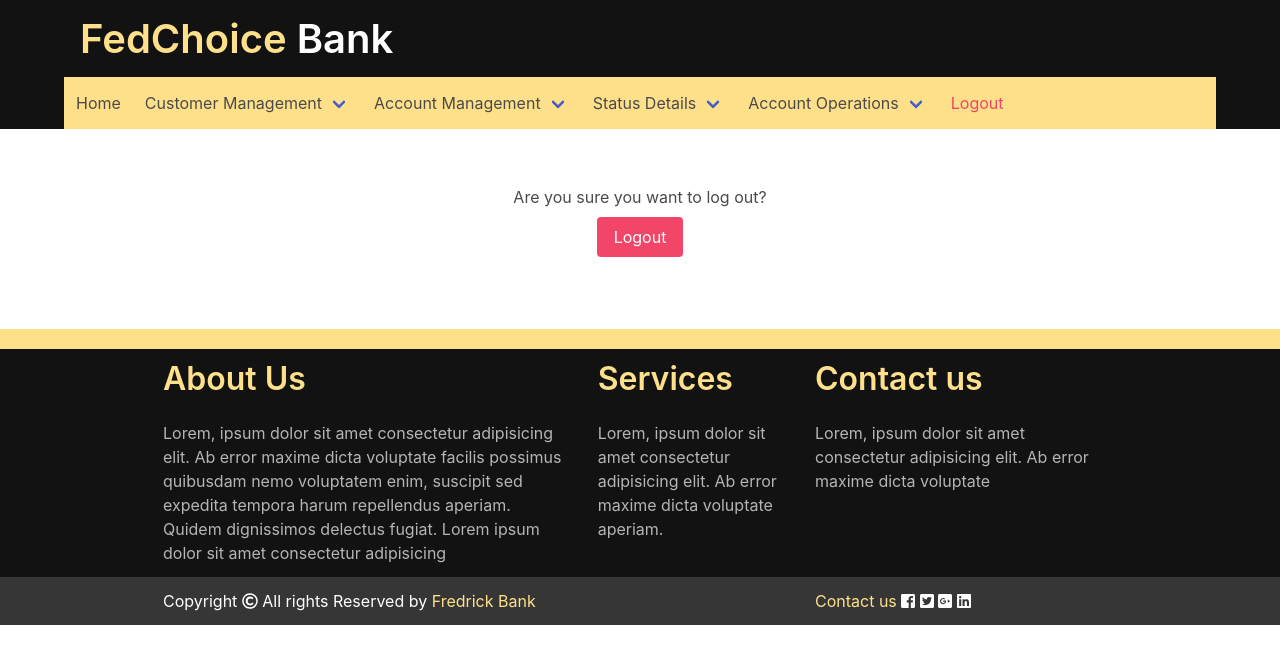
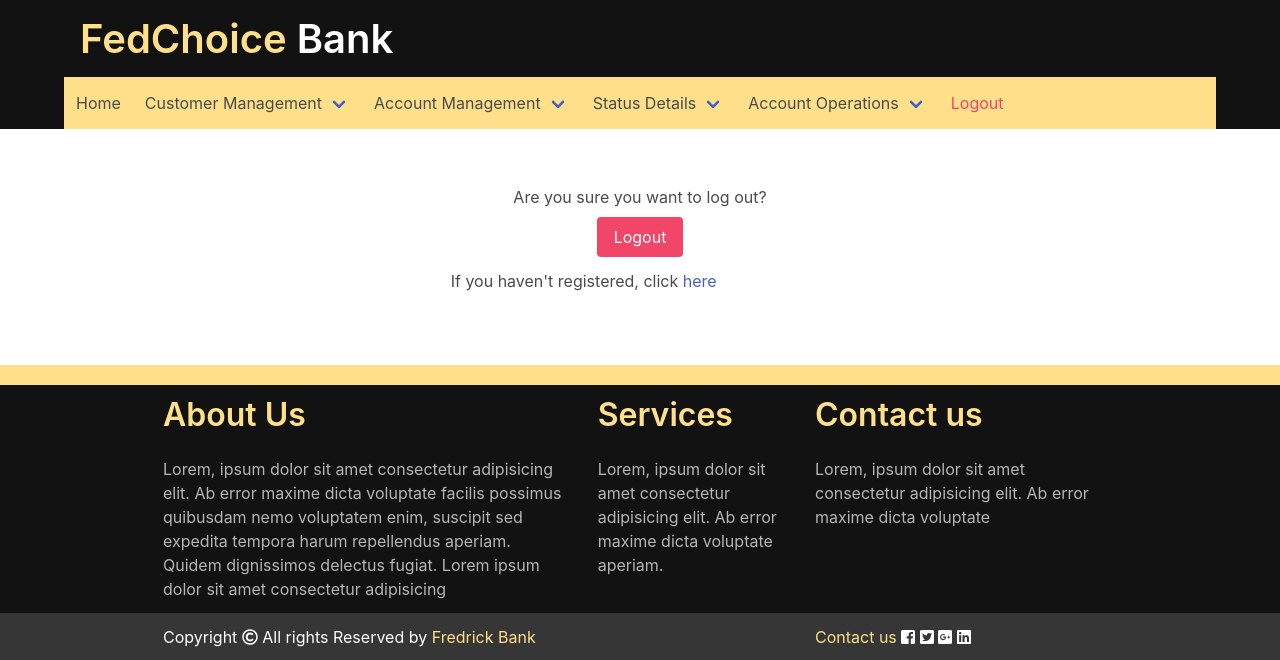
Before and after one commit to NitishKhanna14/BankManager, a Flask app: page /login in a window 1280 px wide. Shown: the top 660 px of the page. Run offline with Flask 2, Linux system fonts and the light colour scheme; some libraries are stand-ins or nearby versions.

Commit message:
Added registration option in login form

```diff
--- a/application/templates/login.html
+++ b/application/templates/login.html
@@ -73,6 +73,10 @@
 
                     </div>
 
+                    <p>
+                        If you haven't registered, click <a href="{{ url_for('func_register') }}">here</a>
+                    </p>
+
                 </form>
 
 
```
